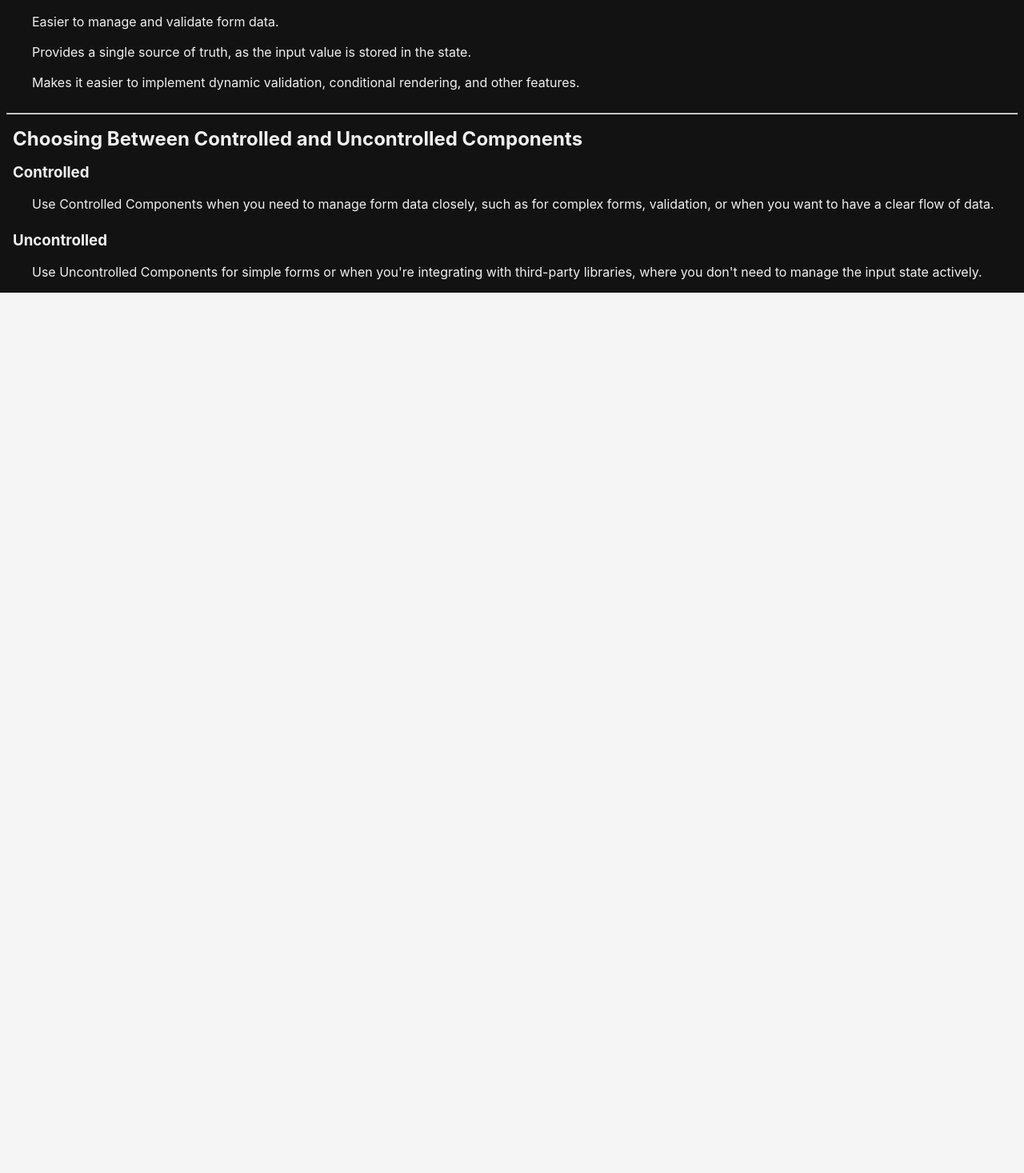
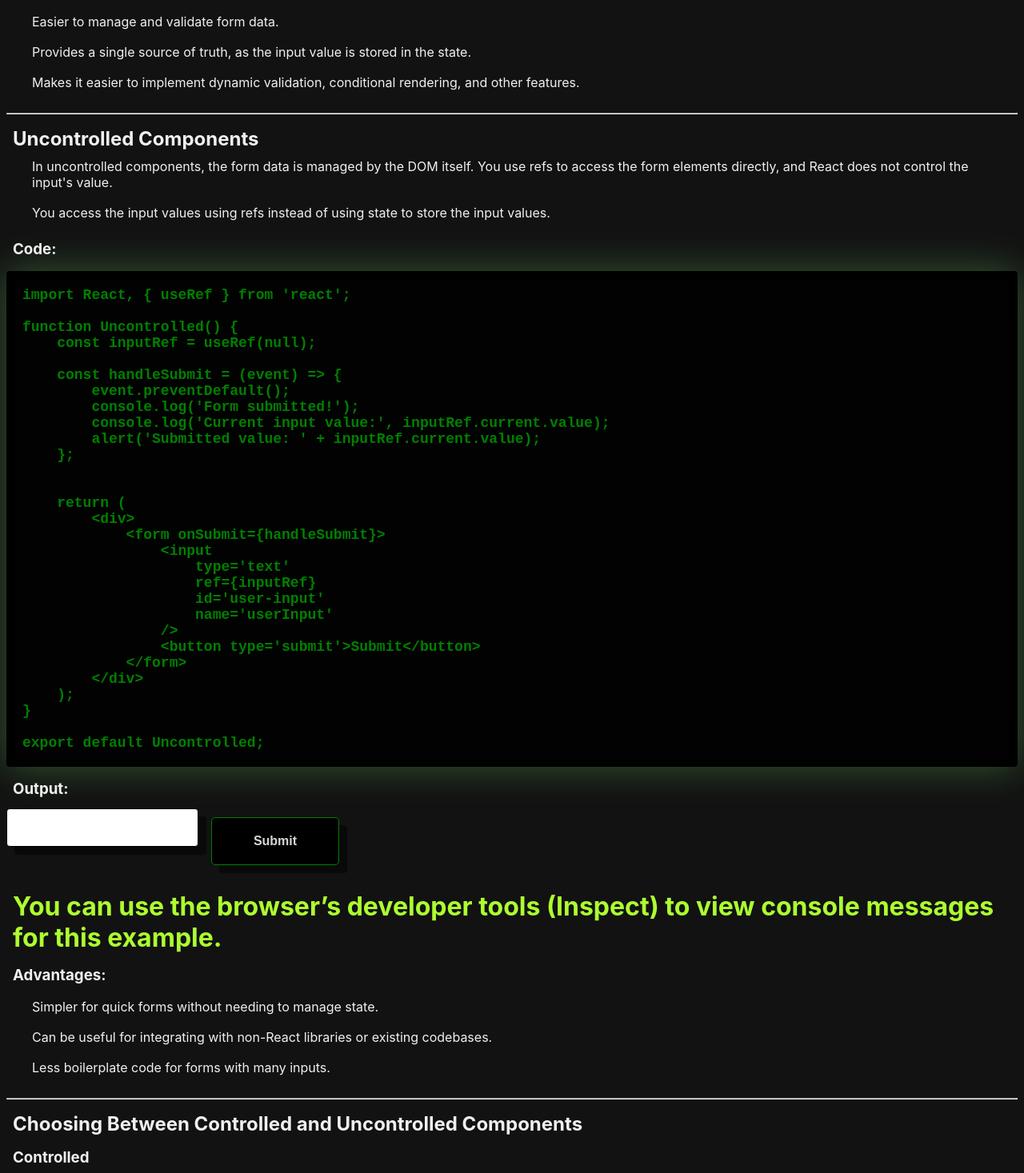
Before and after one commit to rees-kyle/react_showcase, a React (Create React App) app in the folder project/: page /react_showcase/controlled-vs-uncontrolled-components in a window 1280 px wide. Shown: the part 2103-3570 px from the top of the page at 80% size. Before the commit the page ends 2469 px from the top, so only its background shows below. Built offline with nearby package versions, Linux system fonts and the light colour scheme.

Commit message:
Add Uncontrolled component
- Added component file.
- Added to index in components folder.
- Imported and added component to page.

```diff
--- /dev/null
+++ b/project/src/components/forms/controlled_vs_uncontrolled_components/Uncontrolled.js
@@ -0,0 +1,90 @@
+import React, { useRef } from 'react';
+
+// Define the Uncontrolled component
+function Uncontrolled() {
+    // Create a reference to the input element using useRef hook
+    const inputRef = useRef(null);
+
+    // Handle the form submission
+    const handleSubmit = (event) => {
+        event.preventDefault(); // Prevent the default form submission behavior
+        console.log("Form submitted!"); // Log form submission event
+        console.log("Current input value:", inputRef.current.value); // Log the input value
+        alert(`Submitted value: ${inputRef.current.value}`); // Alert the current value of the input
+    };
+
+
+    return (
+        <div>
+            <br/>
+            <hr/>
+            <h2>Uncontrolled Components</h2>
+            <p>
+                In uncontrolled components, the form data is managed by the DOM itself.
+                You use refs to access the form elements directly, and React does not control the input's value.
+            </p>
+            <p>
+                You access the input values using refs instead of using state to store the input values.
+            </p>
+
+            <h3>Code:</h3>
+            <pre>
+                <code>
+                    {"import React, { useRef } from 'react';\n\n" +
+                    "function Uncontrolled() {\n" +
+                    "    const inputRef = useRef(null);\n\n" +
+                    "    const handleSubmit = (event) => {\n" +
+                    "        event.preventDefault();\n" +
+                    "        console.log('Form submitted!');\n" +
+                    "        console.log('Current input value:', inputRef.current.value);\n" +
+                    "        alert('Submitted value: ' + inputRef.current.value);\n" +
+                    "    };\n\n\n" +
+                    "    return (\n" +
+                    "        <div>\n" +
+                    "            <form onSubmit={handleSubmit}>\n" +
+                    "                <input \n" +
+                    "                    type='text' \n" +
+                    "                    ref={inputRef} \n" +
+                    "                    id='user-input' \n" +
+                    "                    name='userInput' \n" +
+                    "                />\n" +
+                    "                <button type='submit'>Submit</button>\n" +
+                    "            </form>\n" +
+                    "        </div>\n" +
+                    "    );\n" +
+                    "}\n\n" +
+                    "export default Uncontrolled;"}
+                </code>
+            </pre>
+
+            <h3>Output:</h3>
+            <form onSubmit={handleSubmit}>
+                {/* Input field is referenced by inputRef */}
+                <input
+                    type="text"
+                    ref={inputRef}
+                    id="user-input"
+                    name="userInput"
+                />
+                {/* Submit button */}
+                <button type="submit">Submit</button>
+            </form>
+            <h1 className="output">
+                You can use the browser’s developer tools (Inspect) to view console messages for this example.
+            </h1>
+
+            <h3>Advantages:</h3>
+            <p>
+                Simpler for quick forms without needing to manage state.
+            </p>
+            <p>
+                Can be useful for integrating with non-React libraries or existing codebases.
+            </p>
+            <p>
+                Less boilerplate code for forms with many inputs.
+            </p>
+        </div>
+    );
+}
+
+export default Uncontrolled;
--- a/project/src/components/forms/controlled_vs_uncontrolled_components/index.js
+++ b/project/src/components/forms/controlled_vs_uncontrolled_components/index.js
@@ -1,3 +1,4 @@
 export { default as ControlledVsUncontrolledComponents } from './ControlledVsUncontrolledComponents';
 export { default as Controlled } from './Controlled';
+export { default as Uncontrolled } from './Uncontrolled';
 export { default as ChoosingBetween } from './ChoosingBetween';
--- a/project/src/pages/forms/ControlledVsUncontrolledComponentsPage.js
+++ b/project/src/pages/forms/ControlledVsUncontrolledComponentsPage.js
@@ -1,6 +1,7 @@
 import {
   ControlledVsUncontrolledComponents,
   Controlled,
+  Uncontrolled,
   ChoosingBetween
 } from '../../components/forms/controlled_vs_uncontrolled_components';
 
@@ -9,6 +10,7 @@ const ControlledVsUncontrolledComponentsPage = () => {
     <>
       <ControlledVsUncontrolledComponents />
       <Controlled />
+      <Uncontrolled />
       <ChoosingBetween />
     </>
   );
```
